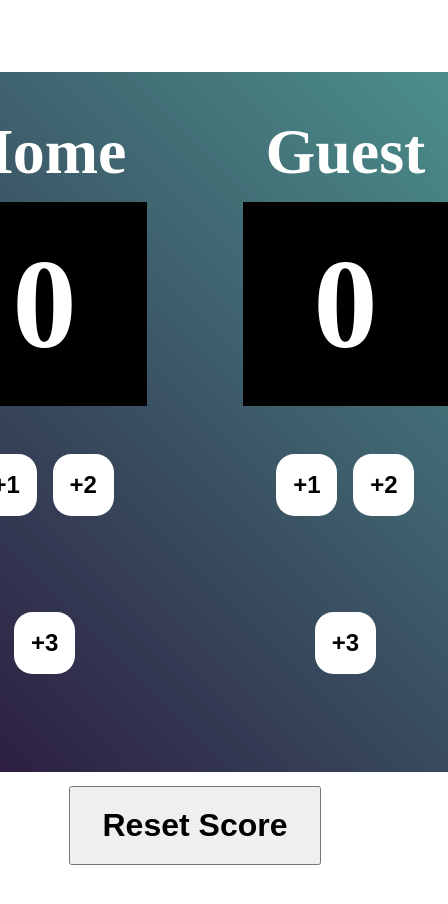
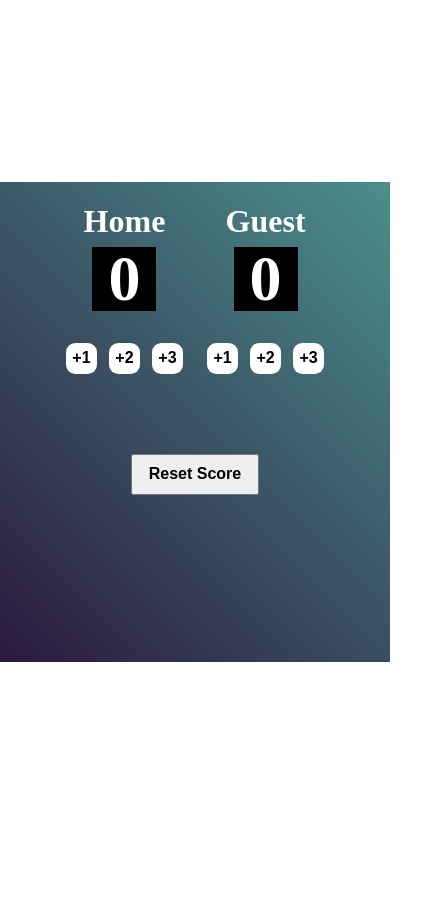
Before and after one commit to lucho20091/BasketballScoreboard, a plain HTML site: page index.html in a window 390 px wide. Shown: the whole page, 448 px wide, since content can reach past the window. After the commit the page ends 844 px from the top, so only its background shows below. Drawn offline with Linux system fonts and the light colour scheme.

Commit message:
Update style.css

```diff
--- a/style.css
+++ b/style.css
@@ -88,3 +88,29 @@ body {
     font-size: 2.2em;
     margin: 0;
 }
+@media (max-width: 700px){
+    .container{
+        gap: 1em;
+    }
+    .bottom-btns button{
+        padding: 0.4em;
+        font-size: 1em;
+    }
+    .background{
+        height: 30em;
+    }
+    .number{
+        width: 1em;
+        height: 1em;
+        font-size: 4em;
+    }
+    .title-content{
+        font-size: 2em;
+    }
+    #reset{
+        font-size: 1em;
+    }
+    #leader{
+        font-size: 2em;
+    }
+}
```
